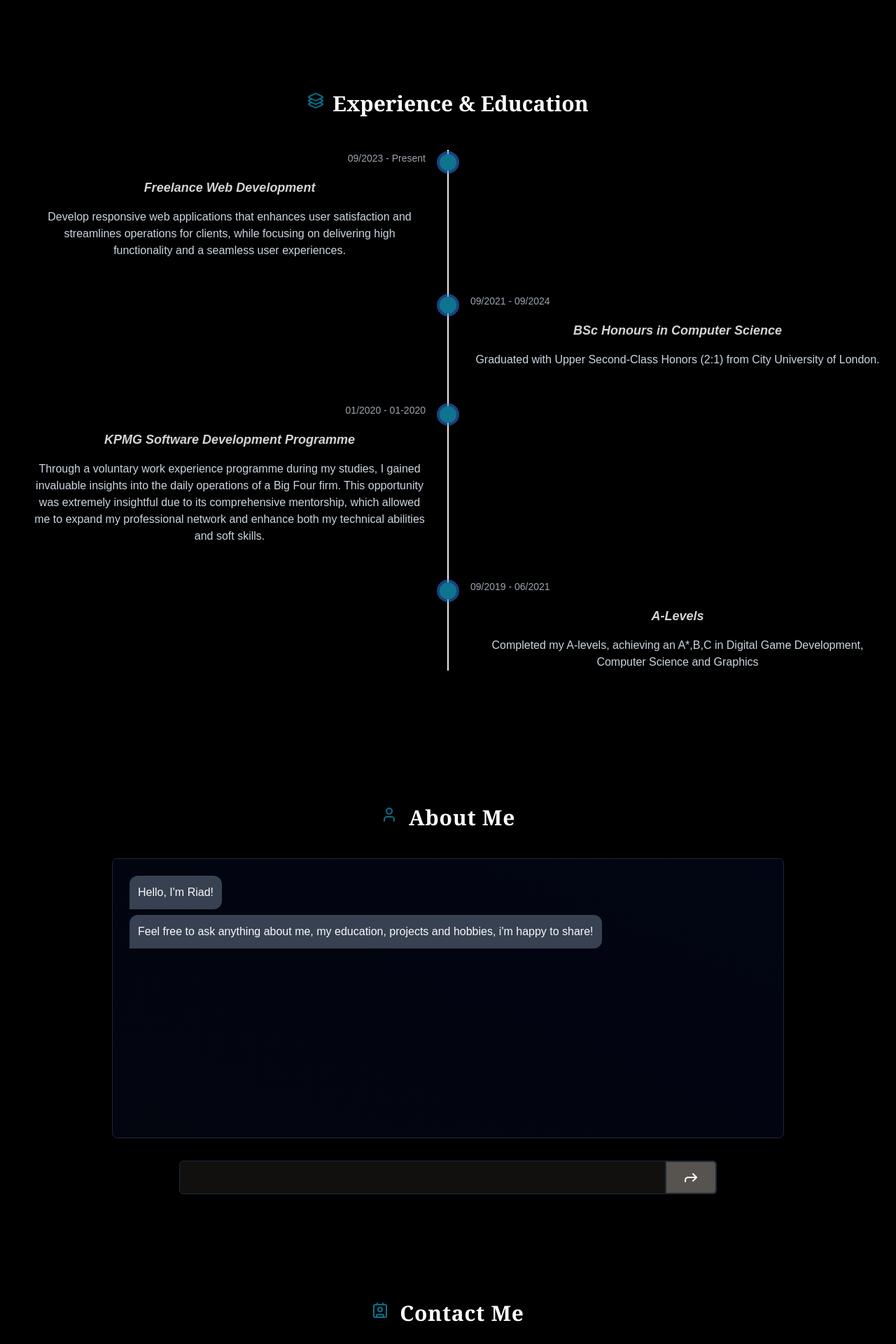
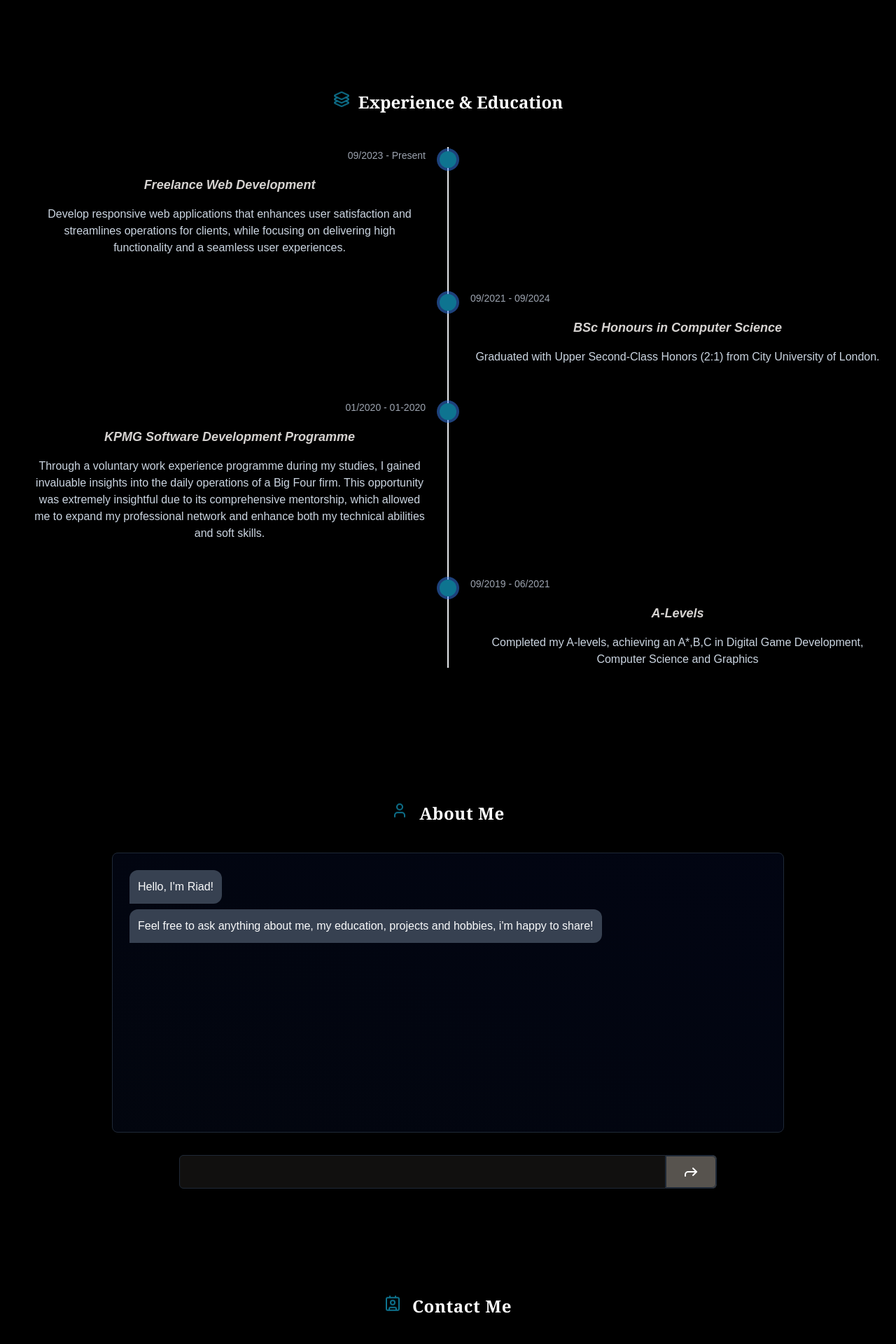
Before and after one commit to riad-mammadov/Portfolio, a Next.js app: page / in a window 1280 px wide. Shown: the part 1500-3420 px from the top of the page at 70% size. Built offline with nearby package versions, Linux system fonts and the light colour scheme.

Commit message:
adjust header text

```diff
--- a/components/Section/Contact/ContactForm.jsx
+++ b/components/Section/Contact/ContactForm.jsx
@@ -52,7 +52,7 @@ const ContactForm = () => {
     <div className=" pt-20 p-8 sm:p-6">
       <span className="flex items-center justify-center gap-4 mb-10 z-10 ">
         <Contact className="animate-bounce text-cyan-700" />
-        <h1 className="text-center text-xl font-serif tracking-wide sm:text-3xl text-white font-semibold">
+        <h1 className="text-center text-xl font-serif tracking-wide sm:text-2xl text-white font-semibold">
           Contact Me
         </h1>
       </span>
--- a/components/Section/chatbot/Chat.jsx
+++ b/components/Section/chatbot/Chat.jsx
@@ -69,7 +69,7 @@ function Chat() {
     <>
       <span className="flex items-center justify-center gap-4 mb-10 z-10 ">
         <User className="animate-bounce text-cyan-700" />
-        <h1 className="text-center font-serif text-xl tracking-wide sm:text-3xl text-white font-semibold">
+        <h1 className="text-center font-serif text-xl tracking-wide sm:text-2xl text-white font-semibold">
           About Me
         </h1>
       </span>
--- a/components/Section/project/ProjectSection.jsx
+++ b/components/Section/project/ProjectSection.jsx
@@ -81,8 +81,8 @@ function ProjectSection() {
                 <span>
                   <FolderOpenDot className="animate-bounce text-cyan-700" />
                 </span>
-                <motion.h1 className="text-center font-serif text-xl tracking-wide sm:text-3xl text-white font-semibold">
-                  Projects
+                <motion.h1 className="text-center font-serif sm:text-2xl text-xl text-white font-semibold">
+                  Projects & Courses
                 </motion.h1>
               </motion.span>
               <div className="relative">
--- a/components/Section/timeline/Timeline.jsx
+++ b/components/Section/timeline/Timeline.jsx
@@ -53,7 +53,7 @@ export default function Timeline() {
           initial="hidden"
           animate="visible"
           variants={slideInFromRight(0)}
-          className="mb-12 flex items-center justify-center gap-x-3 sm:text-3xl text-xl font-semibold text-black/80 dark:text-white"
+          className="mb-12 flex items-center justify-center gap-x-3 sm:text-2xl text-xl font-semibold text-black/80 dark:text-white"
         >
           <svg
             xmlns="http://www.w3.org/2000/svg"
```
